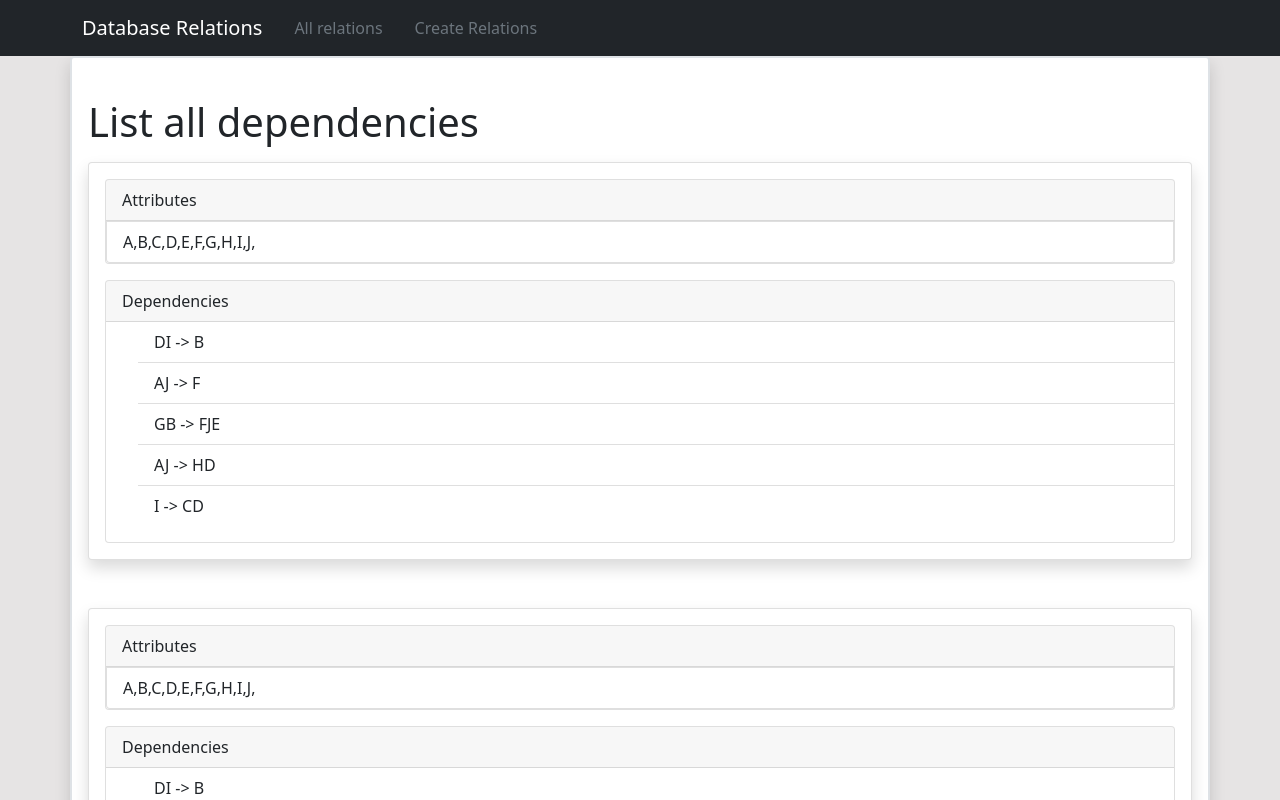
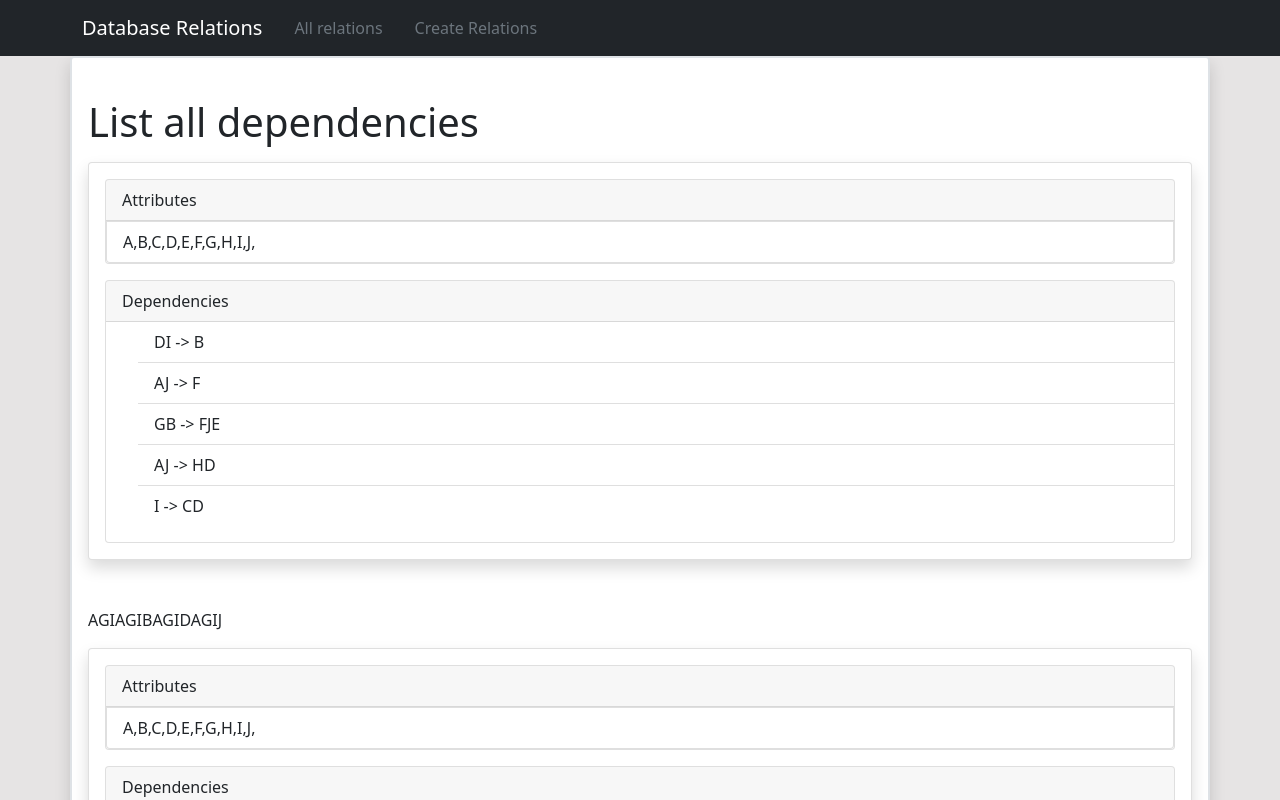
Before and after one commit to permetris/Database-Normalisation-Web-Page, a React (Create React App) app: page / in a window 1280 px wide. Shown: the top 800 px of the page. Built offline with nearby package versions, Linux system fonts and the light colour scheme.

Commit message:
key calculation to be done

```diff
--- a/src/App.js
+++ b/src/App.js
@@ -16,6 +16,7 @@ const DUMMY_DATA = [
       { id: 4, left: ["A", "J"], right: ["H", "D"] },
       { id: 5, left: ["I"], right: ["C", "D"] },
     ],
+    primaryKey: [],
   },
 
   {
@@ -28,6 +29,7 @@ const DUMMY_DATA = [
       { id: 4, left: ["G", "B"], right: ["F", "J", "E"] },
       { id: 5, left: ["I"], right: ["C", "G"] },
     ],
+    primaryKey: [],
   },
 ];
 
--- a/src/CalculateKey.js
+++ b/src/CalculateKey.js
@@ -1,13 +1,14 @@
 const isKey = (key, attributes, dependencies) => {
-  let bracket = key;
+  let bracket = [...key];
   let dependenciesN = dependencies.map((el) => el);
 
-  console.log("tesitra se kljuc: ", key);
   while (true) {
     let stopLoop = true;
     for (let i = 0; i < dependenciesN.length; i++) {
-      if (bracket.every((el) => dependenciesN[i].left.includes(el))) {
-        console.log(bracket, dependenciesN[i].left);
+      console.log(bracket, dependenciesN[i].left);
+      let res = dependenciesN[i].left.every((el) => bracket.includes(el));
+
+      if (res) {
         stopLoop = false;
         for (let value of dependenciesN[i].right) {
           if (!bracket.includes(value)) {
@@ -30,30 +31,34 @@ const isKey = (key, attributes, dependencies) => {
 };
 
 const CalculateKey = (schema) => {
-  let i = 0;
-  console.log(i);
-  i++;
+  // Mapiranje svih elemenata, tako da se od svakog elementa napravi objekt koji sadri vrijednost i 2 booleana za je li se nasao na lijevoj ili desnoj strani relacija
   const attributes = schema.attributes.map((el) => {
     return { value: el, left: false, right: false };
   });
+
+  // Ovisnosti su poslane preko objekta, ovo je samo da ne pisem schema. svaki put
   const dependencies = schema.dependencies;
 
+  // Arrayi di se spremaju elementi koji su nadeni
   let onRightSide = [];
   let onLeftSide = [];
   let onBothSides = [];
   let notInDependencies = [];
   let key = [];
 
+  // Prolazak kroz sve atribute i provjera je li se nalazi na lijevoj ili desnoj strani
   for (let attribute of attributes) {
     for (let dependency of dependencies) {
       for (let leftValue of dependency.left) {
         if (attribute.value === leftValue) {
-          attribute.left = true;
+            attribute.left = true;
+            break;
         }
       }
       for (let rightValue of dependency.right) {
         if (attribute.value === rightValue) {
-          attribute.right = true;
+            attribute.right = true;
+            break;
         }
       }
     }
@@ -72,24 +77,21 @@ const CalculateKey = (schema) => {
   }
 
   key.push(...onLeftSide, ...notInDependencies);
-  console.log("ispit kljuca", key);
+
+
+  let keys = [];
 
   if (isKey(key, schema.attributes, dependencies)) {
-    console.log("log prvi");
-    return key;
+    keys.push(key);
   }
-
-  let keys = [];
   for (var el of onBothSides) {
-    console.log("kljuveci", keys);
     let newKey = [...key, el];
     console.log(newKey);
     if (isKey(newKey, schema.attributes, dependencies)) {
       keys.push(newKey);
     }
   }
-
-  return keys;
+  return [...keys];
 };
 
 export default CalculateKey;
--- a/src/relations/relation-input/InputNewDependency.js
+++ b/src/relations/relation-input/InputNewDependency.js
@@ -5,7 +5,14 @@ const InputNewDependency = (props) => {
   const [rightValue, setRightValue] = useState();
   const [showPreview, setShowPreview] = useState(false);
 
-  const attributes = ["Choose", ...props.attributes];
+  const [attributesLeft, setAttributesLeft] = useState([
+    "Choose",
+    ...props.attributes,
+  ]);
+  const [attributesRight, setAttributesRight] = useState([
+    "Choose",
+    ...props.attributes,
+  ]);
 
   const submitValue = (event) => {
     let result = [];
@@ -19,23 +26,28 @@ const InputNewDependency = (props) => {
         result.push(opt.value || opt.text);
       }
     }
+    if (event.target.id === "left") {
+      for (let el of result) {
+        setAttributesRight((previous) => {
+          return [...previous.filter((item) => item !== el)];
+        });
+      }
+    }
 
     event.target.id === "left" ? setLeftValue(result) : setRightValue(result);
   };
 
-
   const addDependency = (event) => {
-
     const newDependency = {
       id: Math.random(),
       left: leftValue,
       right: rightValue,
     };
-
+    setAttributesLeft((previous)=>["Choose...", ...props.attributes]);
+    setAttributesRight((previous) =>["Choose...", ...props.attributes]);
     setShowPreview(true);
     props.submitNewDependency(newDependency);
     event.preventDefault();
-
   };
 
   return (
@@ -53,7 +65,7 @@ const InputNewDependency = (props) => {
             id="left"
             multiple
           >
-            {attributes.map((el) => {
+            {attributesLeft.map((el) => {
               return (
                 <option key={el} defaultValue={el}>
                   {el}
@@ -75,10 +87,8 @@ const InputNewDependency = (props) => {
             id="right"
             multiple
           >
-            {attributes.map((el) => {
-
+            {attributesRight.map((el) => {
               return <option value={el}>{el}</option>;
-
             })}
           </select>
         </div>
--- a/src/relations/relation-listing/ListAllRelations.js
+++ b/src/relations/relation-listing/ListAllRelations.js
@@ -10,7 +10,7 @@ const ListAllRelations = (props) => {
         return (
           <div>
             <RelationItem key={element.id} itemData={element} />
-            <p>{CalculateKey(element)}</p>
+            <p>{CalculateKey(element).map((el) => el)}</p>
           </div>
         );
       })}
```
